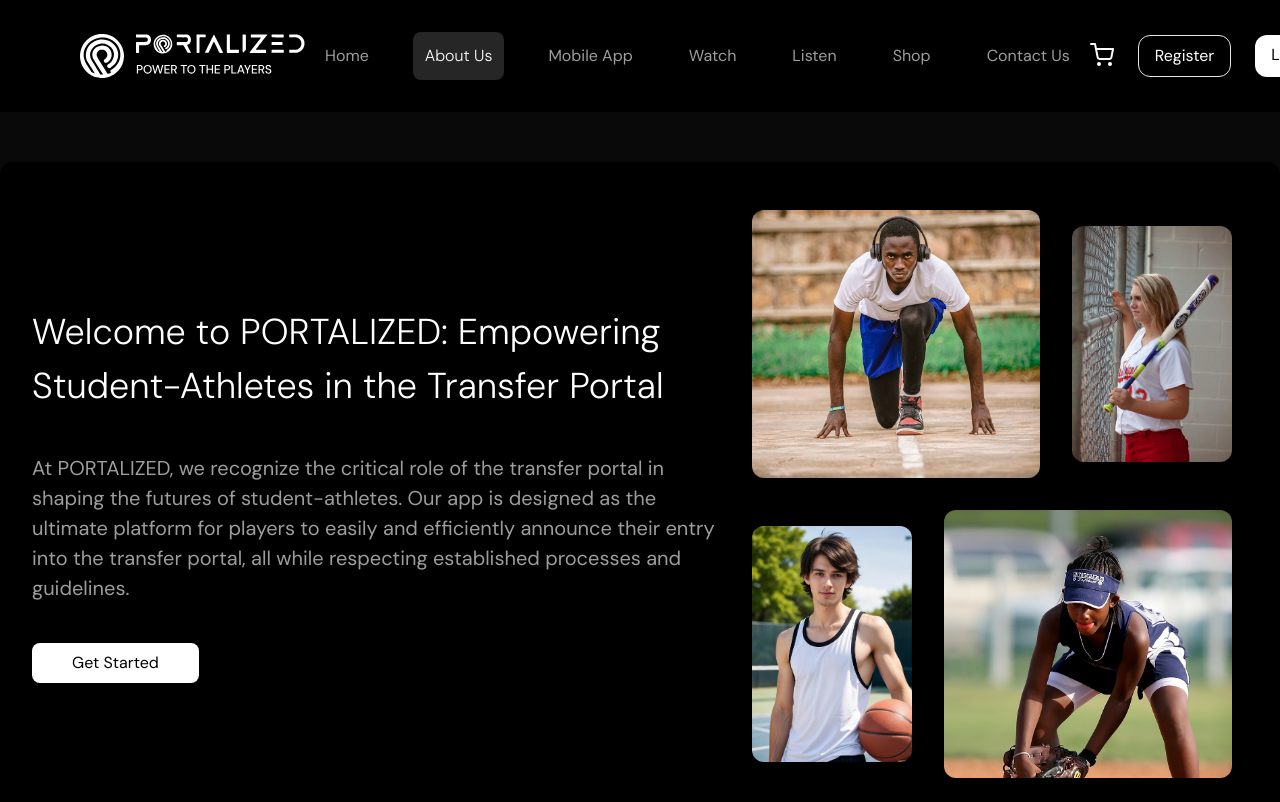
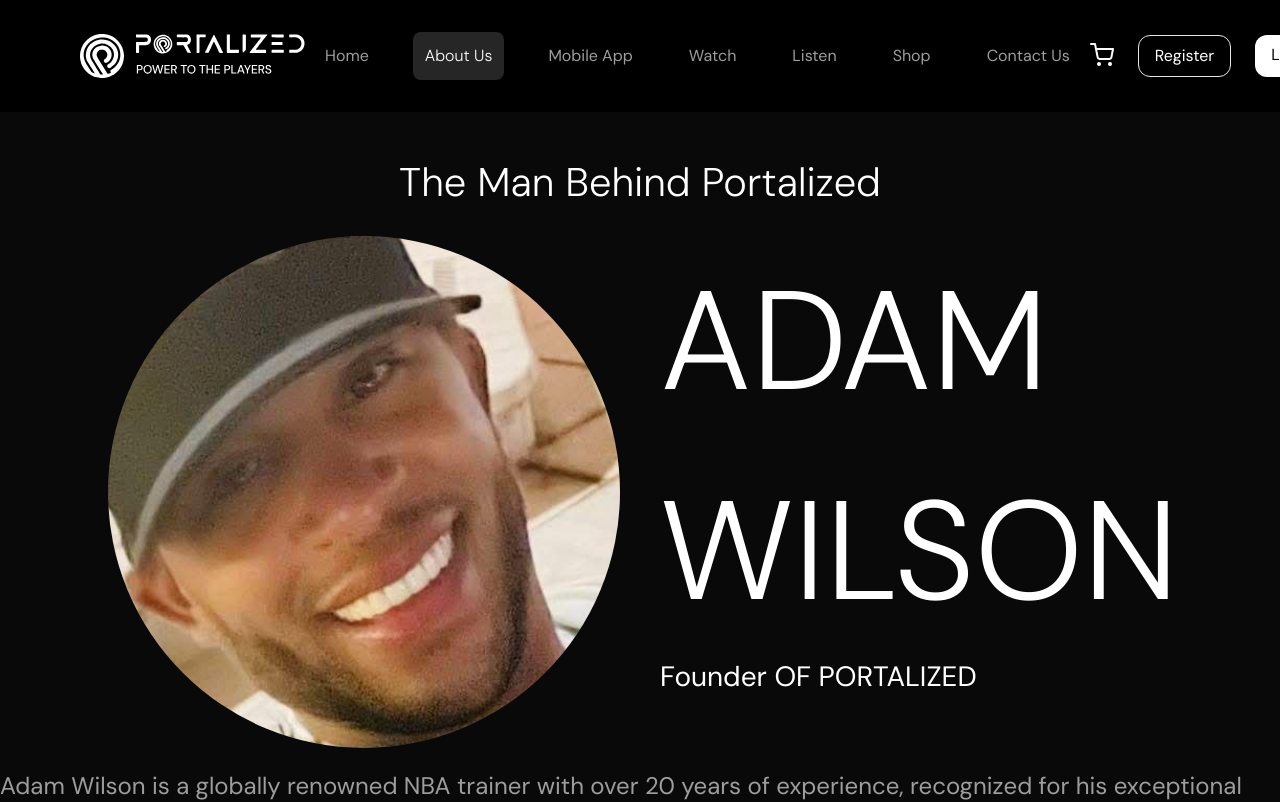
Before and after one commit to mohidmeer/portalized, a React (Create React App) app: page /about-us in a window 1280 px wide. Shown: the top 802 px of the page. Built offline with nearby package versions, Linux system fonts and the light colour scheme.

Commit message:
fix(ui): correct spelling images

```diff
--- a/src/pages/AboutUs.js
+++ b/src/pages/AboutUs.js
@@ -7,9 +7,9 @@
 const AboutUs = () => {
     return (
         <div className='flex flex-col gap-y-[100px]' >
-            <Hero />
+            {/* <Hero /> */}
+            <Founder />
             <OurMission />
-            <Founder />
             {/* <PlayStoreCta /> */}
 
         </div>
@@ -80,7 +80,7 @@
 
     return (
 
-        <section className='max-w-7xl mx-auto text-center  px-2 sm:px-0'>
+        <section className='max-w-7xl mx-auto text-center  px-2 sm:px-0 my-10'>
             <h2 className='h2 mb-6'>The Man Behind Portalized</h2>
             <div className='grid md:grid-cols-2  w-full gap-10  '>
                 <div className='rounded-full flex justify-end relative  ' >
@@ -106,9 +106,6 @@
                     In addition, PORTALIZED offers a unique line of merchandise designed as the uniform for all athletes, fostering a sense of community and identity. Adam’s podcast serves as a powerful voice for athletes, addressing their experiences and challenges in a rapidly evolving collegiate landscape. With his extensive background and insights, Adam Wilson is at the forefront of the changes in college athletics, leading the charge to empower athletes through the groundbreaking initiatives of PORTALIZED. Join him on this transformative journey!
                 </p>
             </div>
-
-
-
         </section>
     )
 }
--- a/src/pages/MobileApp.js
+++ b/src/pages/MobileApp.js
@@ -136,7 +136,7 @@
                             </Link>
                         </div>
                         <div className='md:col-span-4 col-span-full flex flex-col md:items-end order-1 md:order-2 w-2/3 mx-auto sm:w-full  ' >
-                            <img src='/assets/feature2  .png' />
+                            <img src='/assets/feature2.png' />
                         </div>
                     </div>
                 </div>
@@ -300,9 +300,9 @@
     return (
         <section className='bg-download bg-cover py-20 '>
             <div className='flex flex-col gap-6 max-w-3xl mx-auto py-20 justify-center items-center sm:p-0 p-2'>
-                <h1 className='top-heading font-light text-center'>
+                {/* <h1 className='top-heading font-light text-center'>
                     Love our Application? Download Now
-                </h1>
+                </h1> */}
                 <p className='c6'>Portalized provides a safe platform for Coaches and Athletes.</p>
                 <div className='flex flex-col gap-10'>
                     <div className='flex  gap-4'>
--- a/src/pages/auth/Login.js
+++ b/src/pages/auth/Login.js
@@ -57,7 +57,7 @@
         </div>
         <div className="flex flex-col gap-3">
           <Button type="submit">
-            Log In
+            Login
           </Button>
           <div className="flex gap-2 items-center justify-center">
             <p className="font-extralight">Don't have an Account?</p>
--- a/src/pages/auth/SignUp.js
+++ b/src/pages/auth/SignUp.js
@@ -19,7 +19,7 @@
 
   return (
     <div className="bg-black p-10 rounded-lg md:min-w-[786px]">
-      <h3 className="font-[300] h3">Create your account</h3>
+      <h3 className="font-[300] h3">Create account</h3>
       <p className="b4 text-[#d5d5d5d5]">Fill out the required data to create your account.</p>
       <form onSubmit={handleSubmit(onSubmit)} className="flex flex-col gap-5 mt-10">
         <Input
```
